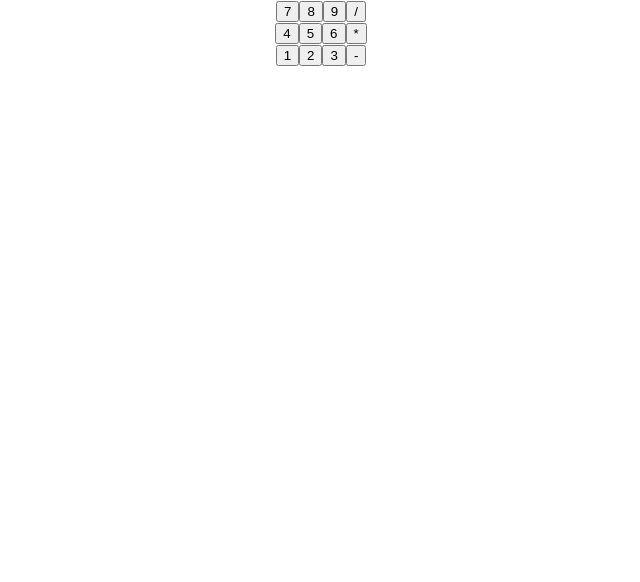
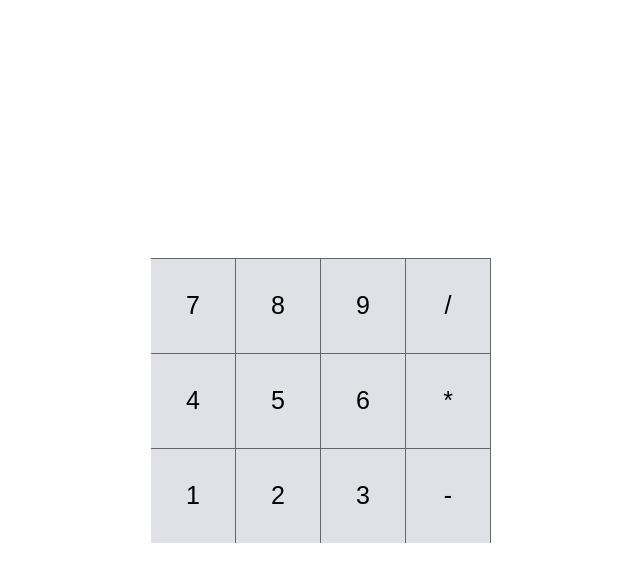
Before and after one commit to reynoyas/react-calculator, a React (Create React App) app: page / in a window 1280 px wide. Shown: the top 582 px of the page, without its empty margins (319-959 px from the left). Built offline with nearby package versions, Linux system fonts and the light colour scheme.

Commit message:
Styling added

```diff
--- a/src/App.css
+++ b/src/App.css
@@ -1,38 +1,77 @@
-.App {
-  text-align: center;
+/* Stole css from
+https://github.com/imtiyazCode/reactMiniProjects/blob/master/calculator-app/src/App.css
+Adjusted it a bit
+*/
+.App{
+  font-family: "Roboto", Arial, sans-serif !important;
+  -webkit-font-smoothing: antialiased;
+  -moz-osx-font-smoothing: grayscale;
+  display: flex;
+  justify-content: center;
+  min-height: 100vh;
+  align-items: center;
 }
 
-.App-logo {
-  height: 40vmin;
-  pointer-events: none;
+.calculator{
+  margin: 5px;
 }
 
-@media (prefers-reduced-motion: no-preference) {
-  .App-logo {
-    animation: App-logo-spin infinite 20s linear;
-  }
+.display {
+  outline: none;
+  border: none;
+  width: 310px;
+  height: 100px;
+  font-size: 2.5rem;
+  font-weight: 100;
+  padding: 2px 15px;
+  text-align: right;
+  color: white;
+  background: #1c191c;
+  border-top-left-radius: 6px;
+  border-top-right-radius: 6px;
 }
 
-.App-header {
-  background-color: #282c34;
-  min-height: 100vh;
-  display: flex;
-  flex-direction: column;
-  align-items: center;
-  justify-content: center;
-  font-size: calc(10px + 2vmin);
-  color: white;
+button {
+  width: 85px;
+  height: 95px;
+  font-size: 25px;
+  font-weight: 100;
+  cursor: pointer;
+  border-top: 1px solid #666;
+  border-left: none;
+  border-bottom: none;
 }
 
-.App-link {
-  color: #61dafb;
+.calc-keys {
+  background-color: #E0E0E7;
+  border-right: 1px solid #666;
 }
 
-@keyframes App-logo-spin {
-  from {
-    transform: rotate(0deg);
-  }
-  to {
-    transform: rotate(360deg);
-  }
+.fun-keys {
+  background-color: #C9C8CC;
+  border-right: 1px solid #666;
 }
+
+.operator-keys {
+  color: #fff;
+  border-right: none;
+  background-color: #5142FF;
+}
+
+.calc-keys:hover {
+  background-color: #d9d9d9;
+}
+
+.fun-keys:hover {
+  background-color: #aba9a9;
+}
+
+.operator-keys:hover {
+  background-color: #3021d7;
+}
+.bottom-right-corner{
+  border-bottom-right-radius: 6px;
+}
+.bottom-left-corner{
+  border-bottom-left-radius: 6px;
+}
```
